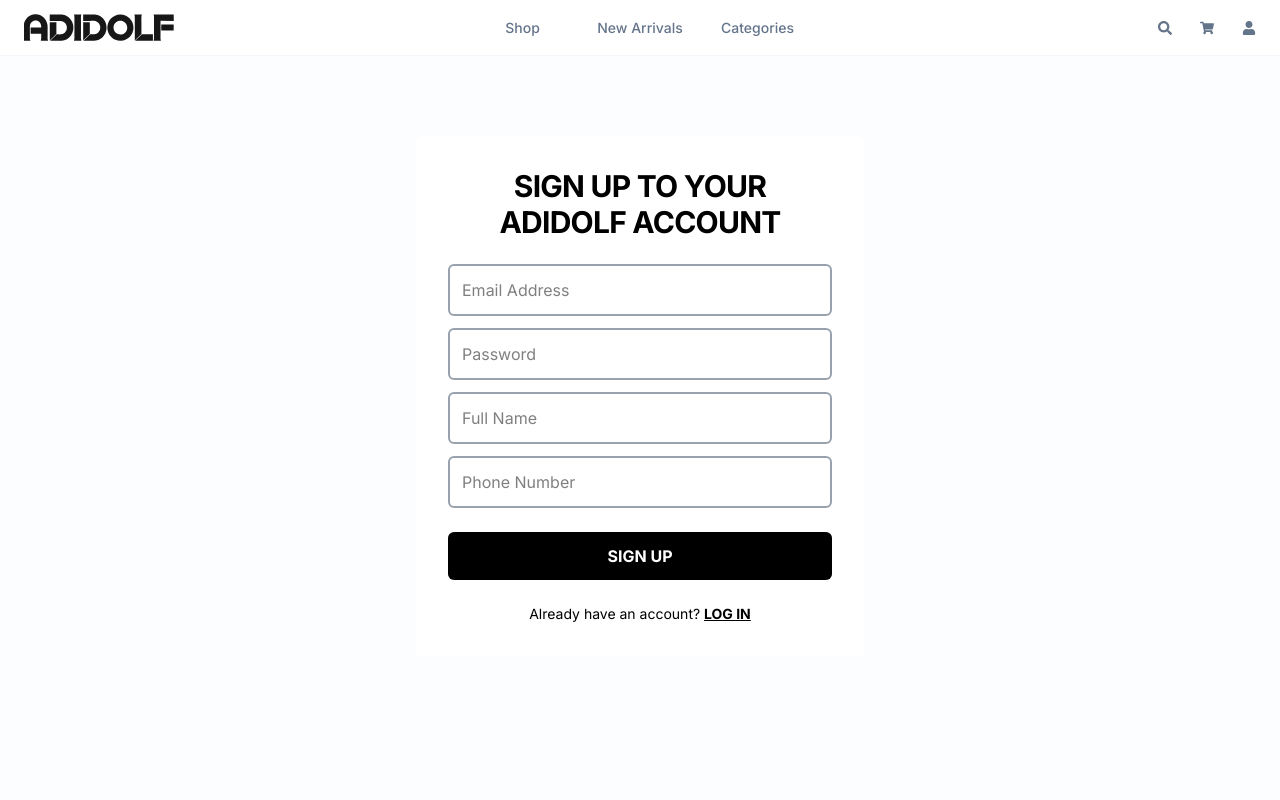
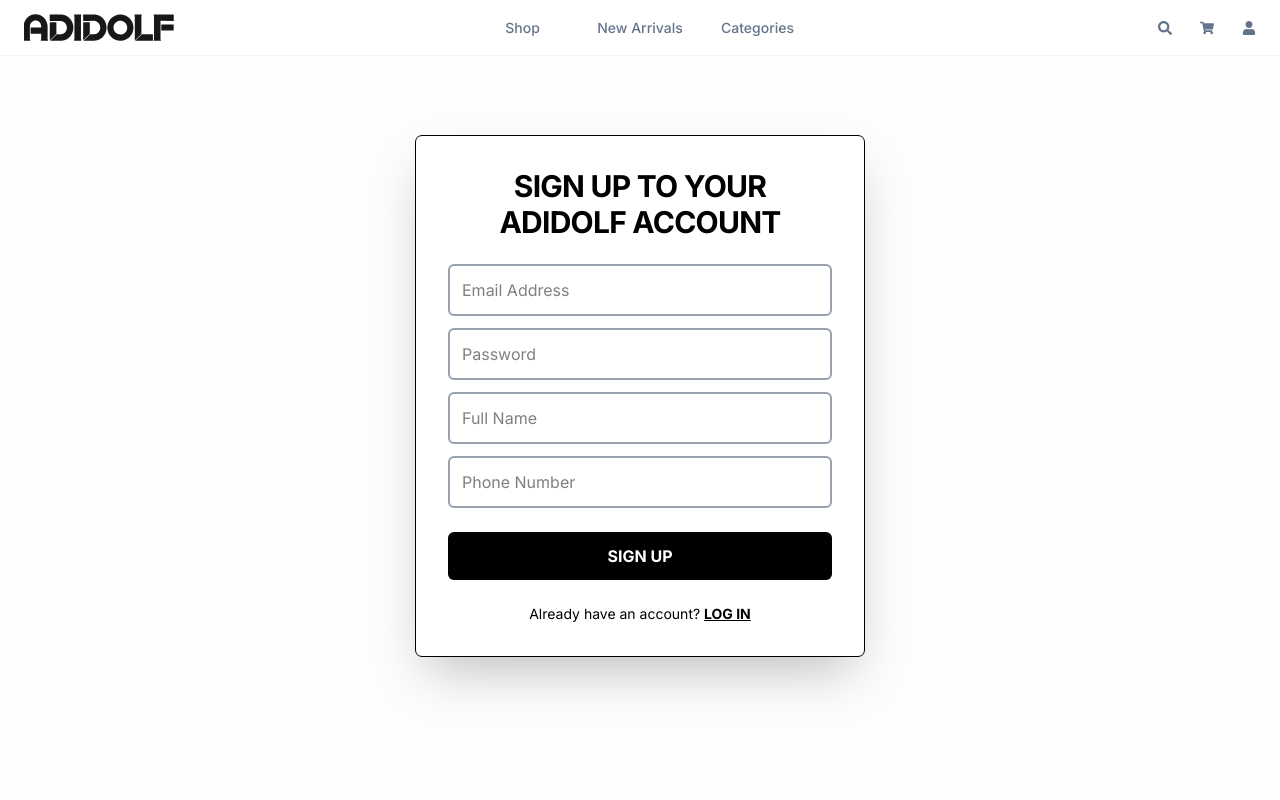
Before and after one commit to Takato56/adidolf_frontend, a Next.js app: page /signup in a window 1280 px wide. Shown: the top 800 px of the page. Built offline with nearby package versions, Linux system fonts and the light colour scheme; no server answers.

Commit message:
clarity for signup/login

```diff
--- a/app/login/page.tsx
+++ b/app/login/page.tsx
@@ -27,7 +27,7 @@ export default function Login() {
   return (
     <div className="min-h-screen flex items-center justify-center p-4">
       <form
-        className="bg-white max-w-md w-full rounded-md flex flex-col items-center p-8 mb-30"
+        className="bg-white max-w-md w-full rounded-md flex flex-col items-center p-8 mb-30 outline-1 shadow-2xl"
         onSubmit={onSubmit}
       >
         <h1 className="font-bold text-2xl md:text-3xl text-center tracking-tight">
--- a/app/signup/page.tsx
+++ b/app/signup/page.tsx
@@ -35,7 +35,7 @@ export default function Signup() {
   return (
     <div className="min-h-screen flex items-center justify-center p-4">
       <form
-        className="bg-white max-w-md w-full rounded-md flex flex-col items-center p-8 mb-30"
+        className="bg-white max-w-md w-full rounded-md flex flex-col items-center p-8 mb-30 outline-1 shadow-2xl"
         onSubmit={onSubmit}
       >
         <h1 className="font-bold text-2xl md:text-3xl text-center tracking-tight">
```
